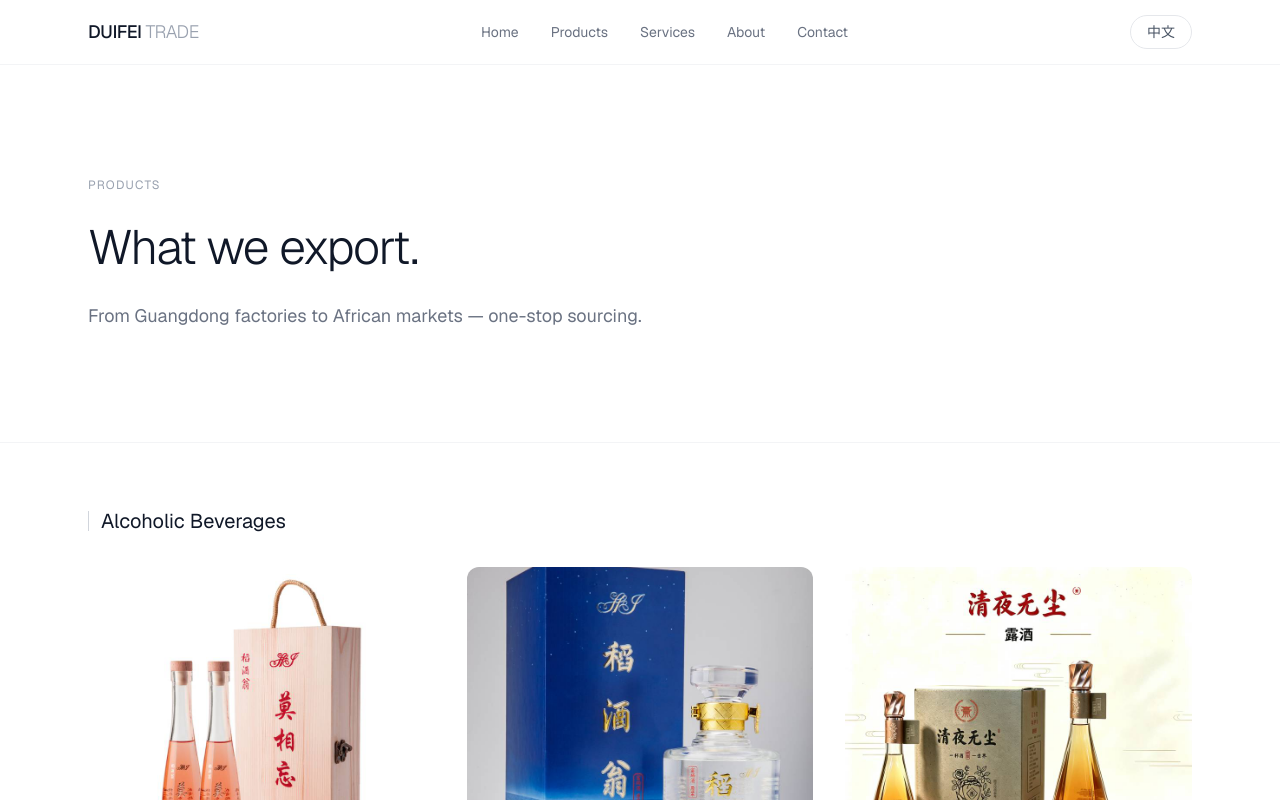
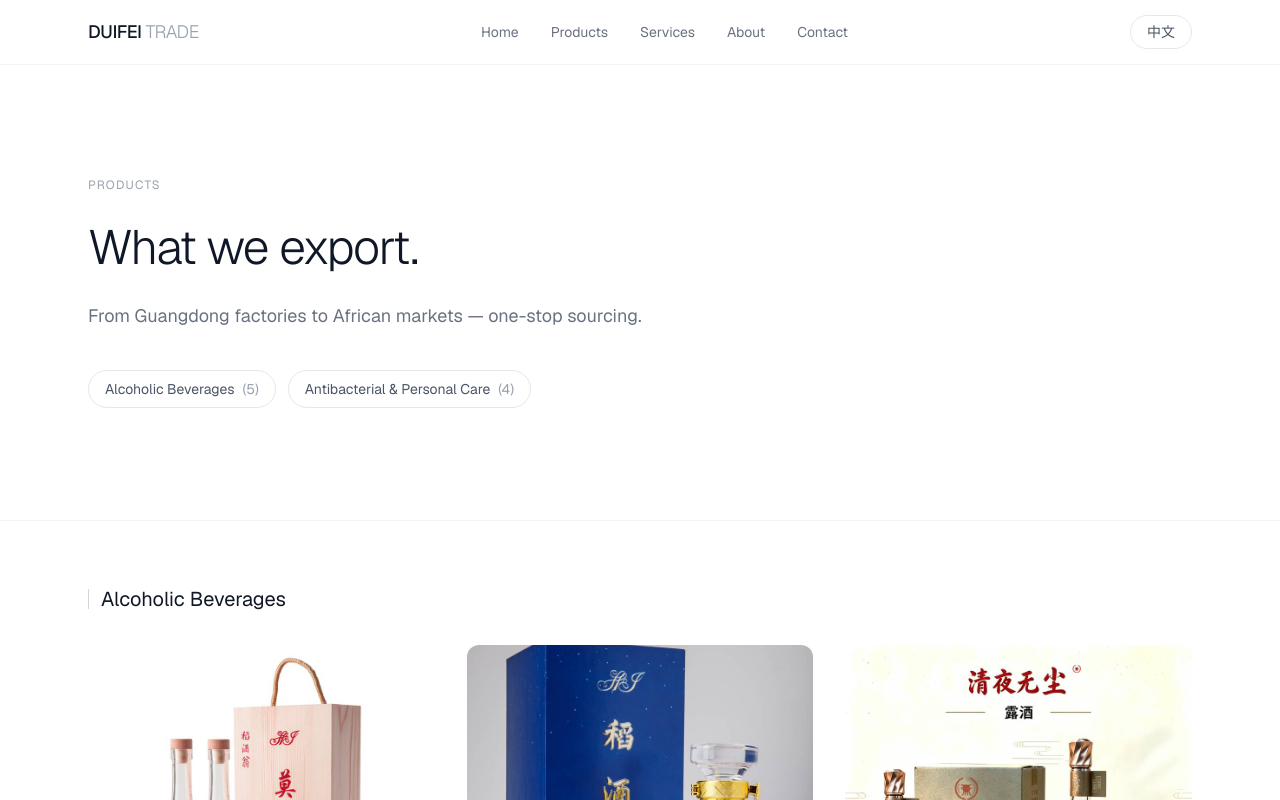
Before and after one commit to duifeitrade/duifei-trade, a Next.js app: page /en/products in a window 1280 px wide. Shown: the top 800 px of the page. Built offline with nearby package versions, Linux system fonts and the light colour scheme.

Commit message:
Rename liquor to jiupin, add product category nav with anchor links

```diff
--- a/app/[lang]/products-data.ts
+++ b/app/[lang]/products-data.ts
@@ -17,7 +17,7 @@ export type Product = {
 };
 
 export const categoryLabels: Record<"liquor" | "care", { zh: string; en: string }> = {
-  liquor: { zh: "酒类", en: "Alcoholic Beverages" },
+  liquor: { zh: "酒品", en: "Alcoholic Beverages" },
   care: { zh: "抗菌护理", en: "Antibacterial & Personal Care" },
 };
 
--- a/app/[lang]/products/page.tsx
+++ b/app/[lang]/products/page.tsx
@@ -36,6 +36,10 @@ export default async function ProductsPage({
     </div>
   );
 
+  const navItems = categories
+    .map((cat) => ({ cat, items: products.filter((prod) => prod.category === cat) }))
+    .filter((g) => g.items.length > 0);
+
   return (
     <div className="min-h-screen flex flex-col bg-white text-gray-900">
       <Header lang={lang} dict={dict} />
@@ -50,14 +54,29 @@ export default async function ProductsPage({
           <p className="mt-6 text-base md:text-lg text-gray-500 max-w-xl leading-relaxed">
             {p.subtitle}
           </p>
+
+          {/* 分类导航 */}
+          <nav className="mt-10 flex flex-wrap gap-3">
+            {navItems.map(({ cat, items }) => {
+              const label = lang === "zh" ? categoryLabels[cat].zh : categoryLabels[cat].en;
+              return (
+                <a
+                  key={cat}
+                  href={`#${cat}`}
+                  className="px-4 py-2 text-sm border border-gray-200 rounded-full text-gray-600 hover:border-gray-900 hover:text-gray-900 transition-colors"
+                >
+                  {label}
+                  <span className="ml-2 text-gray-400">({items.length})</span>
+                </a>
+              );
+            })}
+          </nav>
         </section>
 
-        {categories.map((cat) => {
-          const items = products.filter((prod) => prod.category === cat);
-          if (items.length === 0) return null;
+        {navItems.map(({ cat, items }) => {
           const label = lang === "zh" ? categoryLabels[cat].zh : categoryLabels[cat].en;
           return (
-            <section key={cat} className="border-t border-gray-100">
+            <section key={cat} id={cat} className="border-t border-gray-100 scroll-mt-20">
               <div className="max-w-6xl mx-auto px-6 py-16">
                 <h2 className="text-xl font-normal text-gray-900 mb-8 flex items-center gap-3">
                   <span className="w-px h-5 bg-gray-300" />
```
